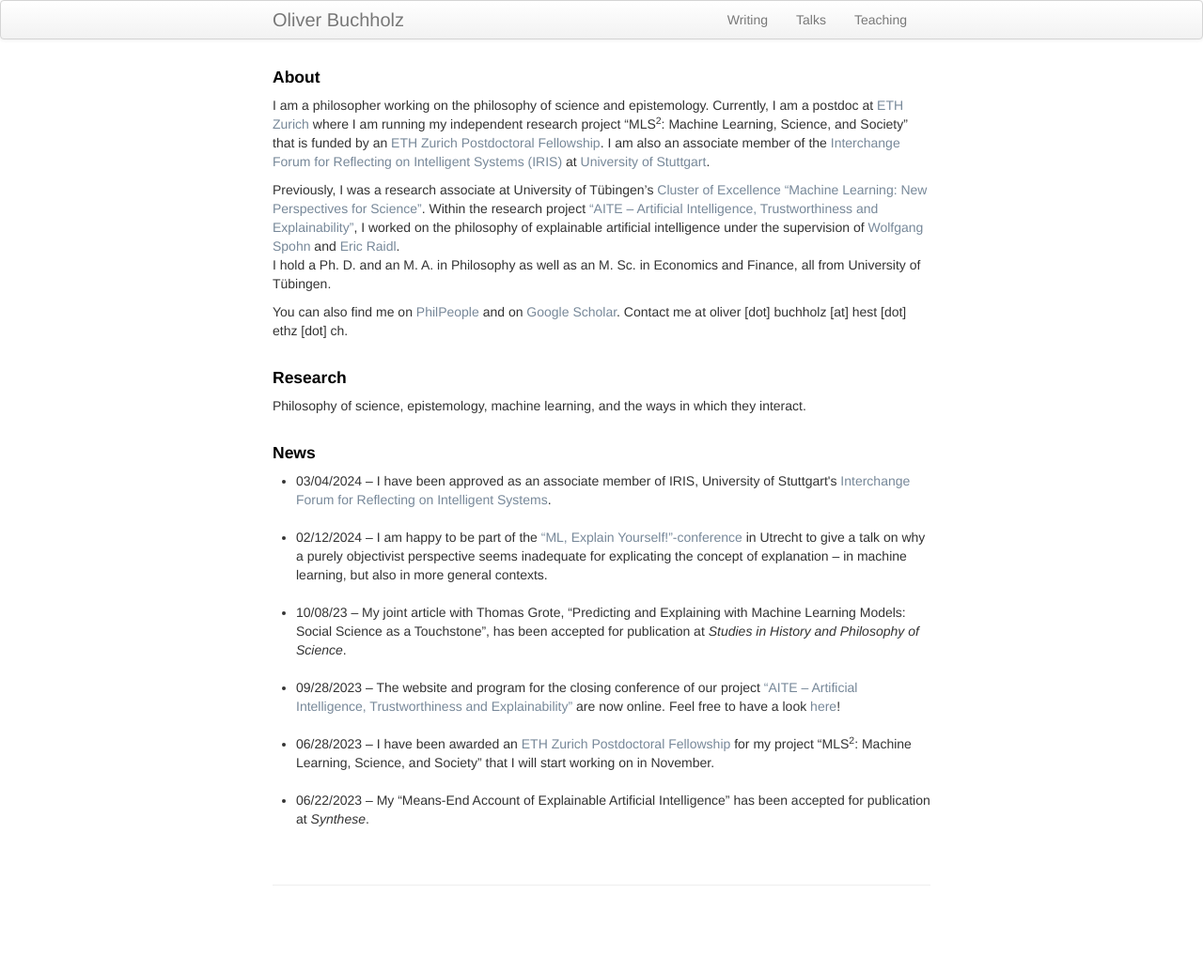
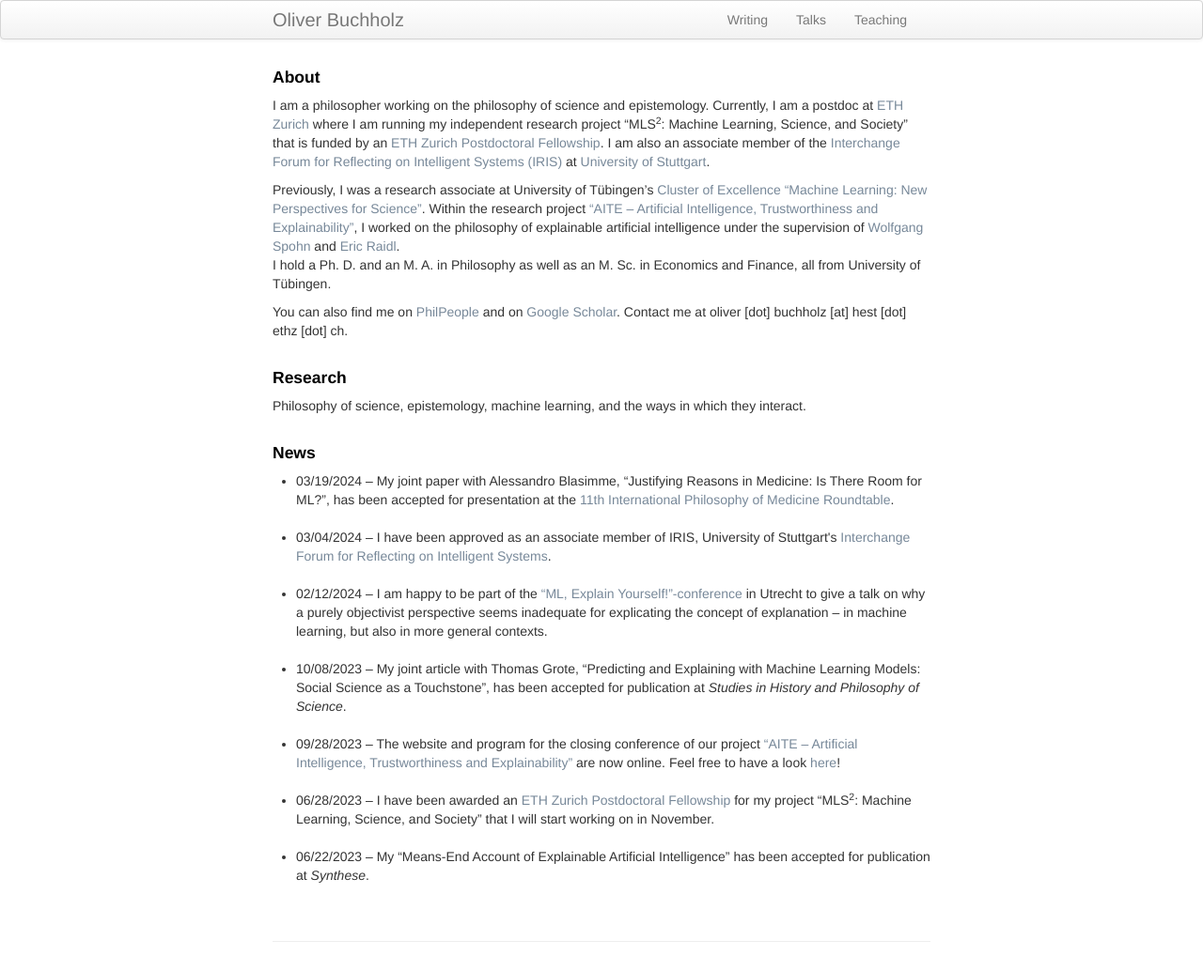
Before and after one commit to oliverbuchholz/oliverbuchholz.github.io, a Jekyll site: the page built from index.md, in a window 1280 px wide. Shown: the whole page at 94% size. Built offline with Jekyll 4.4.1, drawn with Linux system fonts in a browser that asks for light colours; before the commit the page ends 974 px from its top, so only the background shows below that.

Commit message:
Update index.md

```diff
--- a/index.md
+++ b/index.md
@@ -23,13 +23,16 @@ Philosophy of science, epistemology, machine learning, and the ways in which the
 <h4> News </h4>
 
 <ul>
+<li> 03/19/2024 &ndash; My joint paper with Alessandro Blasimme, &ldquo;Justifying Reasons in Medicine: Is There Room for ML?&rdquo;, has been accepted for presentation at the <a href="https://philosmed.wordpress.com/2023/09/13/11th-roundtable-9-10-may-2024/" target="_blank">11th International Philosophy of Medicine Roundtable</a>.<br><br>
+</li>
+
 <li> 03/04/2024 &ndash; I have been approved as an associate member of IRIS, University of Stuttgart's <a href="https://www.iris.uni-stuttgart.de/" target="_blank">Interchange Forum for Reflecting on Intelligent Systems</a>.<br><br>
 </li>
 
 <li> 02/12/2024 &ndash; I am happy to be part of the <a href="https://ephil.ai/event/conference-ml-explain-yourself/" target="_blank">&ldquo;ML, Explain Yourself!&rdquo;-conference</a> in Utrecht to give a talk on why a purely objectivist perspective seems inadequate for explicating the concept of explanation &ndash; in machine learning, but also in more general contexts.<br><br>
 </li>
 
-<li> 10/08/23 &ndash; My joint article with Thomas Grote, &ldquo;Predicting and Explaining with Machine Learning Models: Social Science as a Touchstone&rdquo;, has been accepted for publication at <i>Studies in History and Philosophy of Science</i>.<br><br>
+<li> 10/08/2023 &ndash; My joint article with Thomas Grote, &ldquo;Predicting and Explaining with Machine Learning Models: Social Science as a Touchstone&rdquo;, has been accepted for publication at <i>Studies in History and Philosophy of Science</i>.<br><br>
 </li>
 
 <li> 09/28/2023 &ndash; The website and program for the closing conference of our project <a href = "https://sites.google.com/view/aiteproject/project" target = "_blank">&ldquo;AITE &ndash; Artificial Intelligence, Trustworthiness and Explainability&rdquo;</a> are now online. Feel free to have a look <a href="https://sites.google.com/view/aiteproject/closing-conference" target="_blank">here</a>!<br><br>
```
